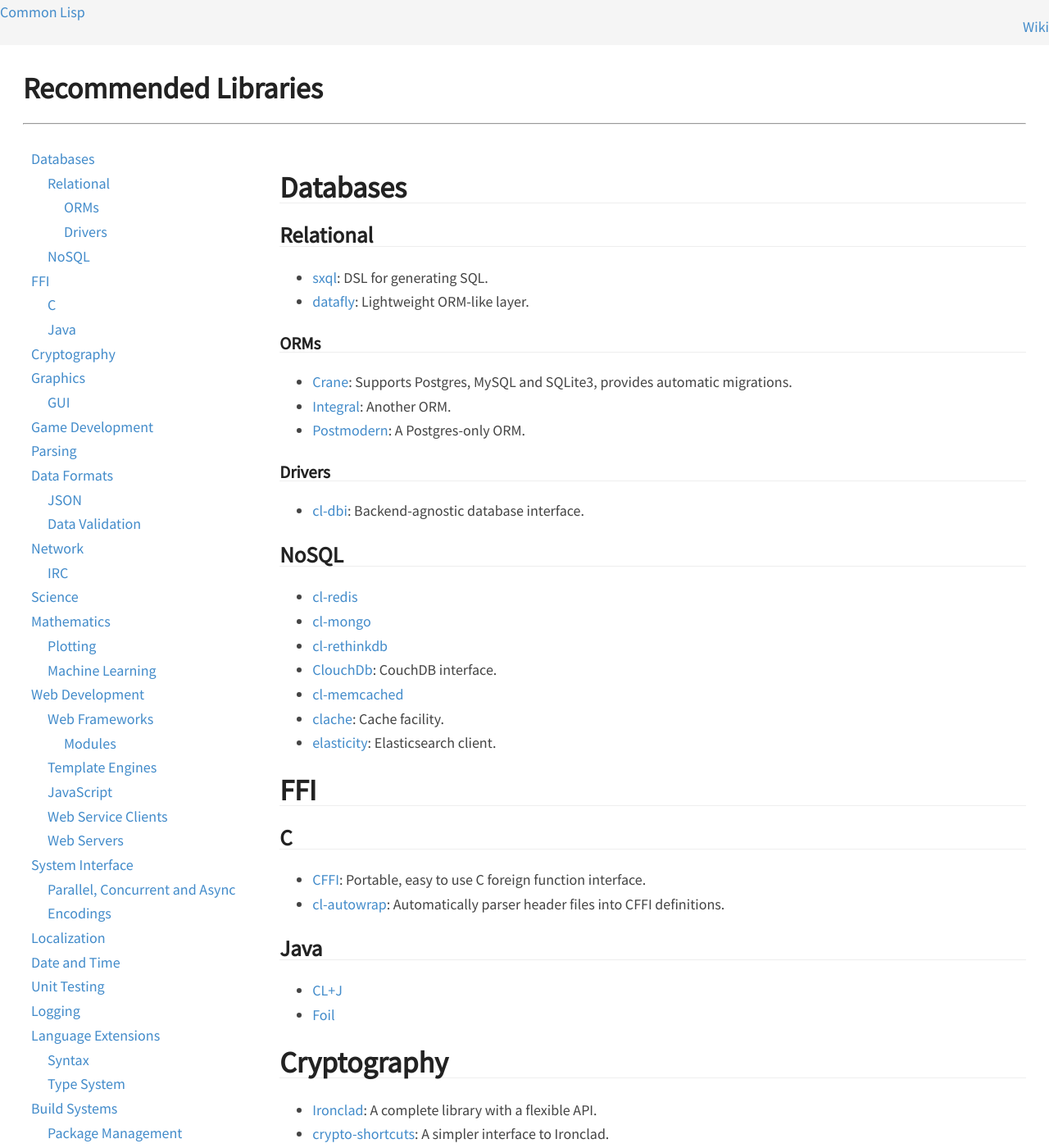
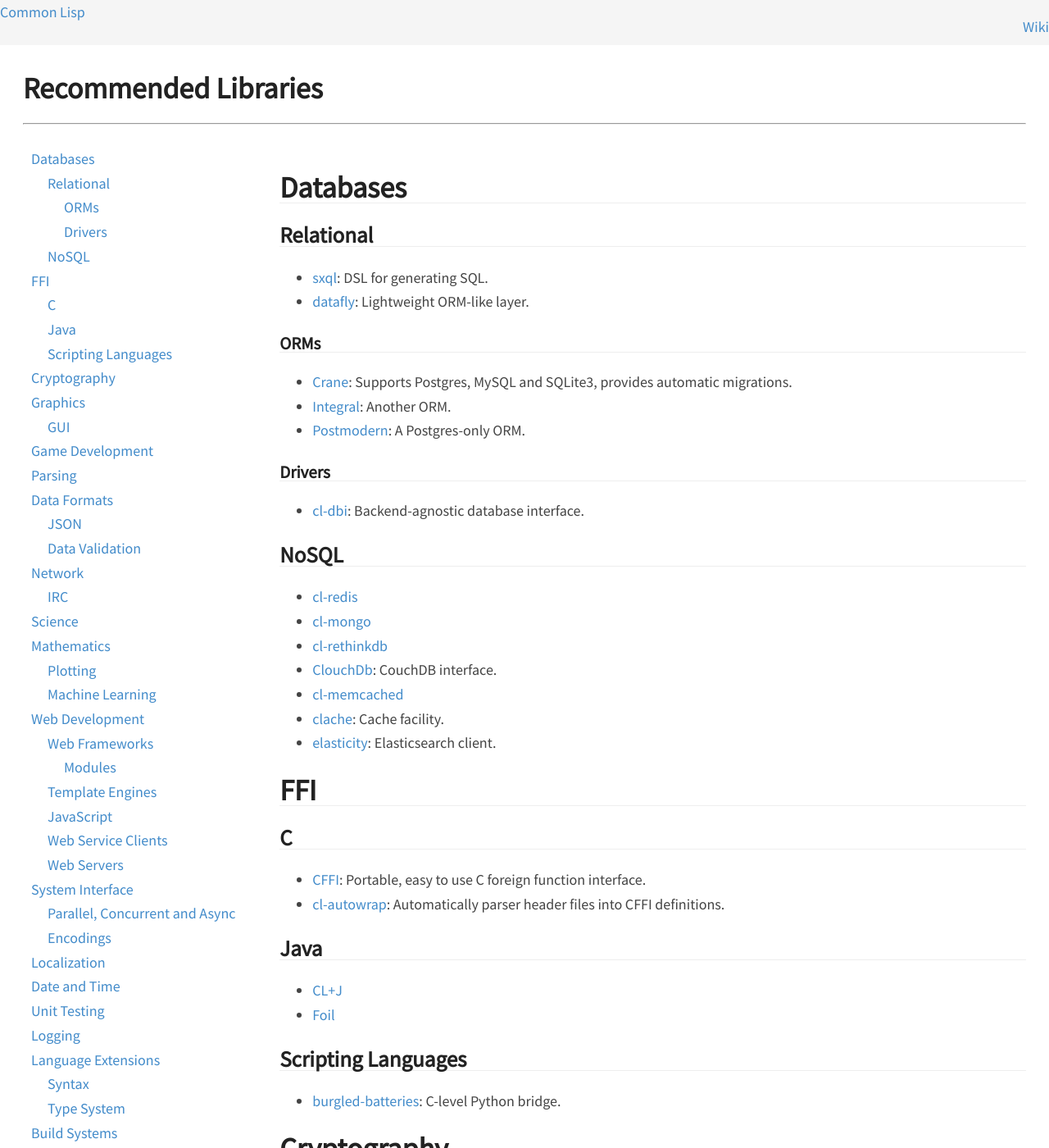
Before and after one commit to LispLang/lisplang.github.io, a Jekyll site: the page built from wiki/recommended-libraries.md, in a window 1280 px wide and 1400 px high. Shown: the whole window at 82% size. Built offline with Jekyll 4.4.1, drawn with Linux system fonts in a browser that asks for light colours; nearby versions of some CDN libraries; some web fonts are replaced.

Commit message:
Add link to burgled-batteries

```diff
--- a/wiki/recommended-libraries.md
+++ b/wiki/recommended-libraries.md
@@ -44,6 +44,11 @@
 
 - [CL+J](http://common-lisp.net/project/cl-plus-j/)
 - [Foil](http://foil.sourceforge.net/)
+
+## Scripting Languages
+
+- [burgled-batteries](https://github.com/pinterface/burgled-batteries): C-level
+  Python bridge.
 
 # Cryptography
 
```
